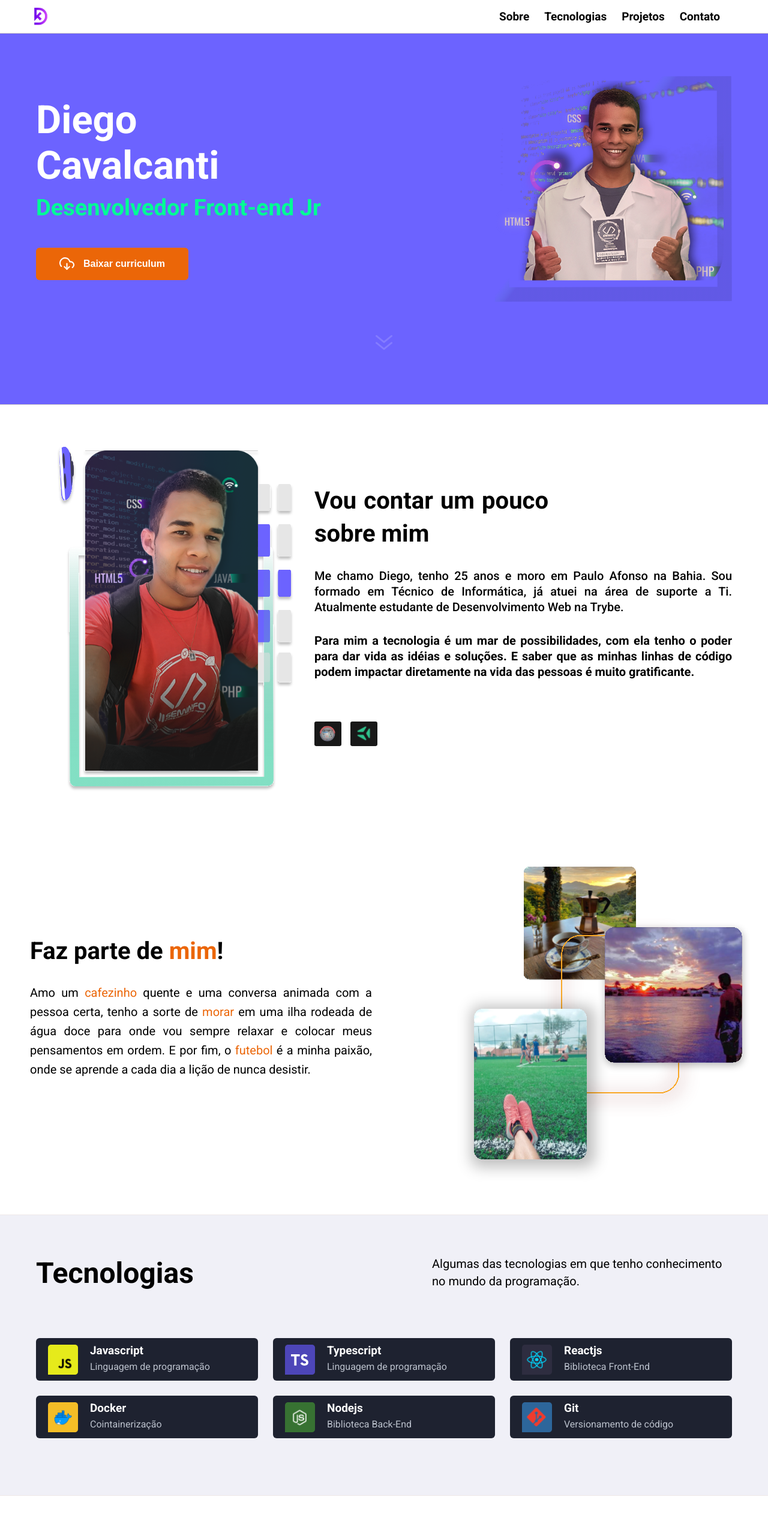
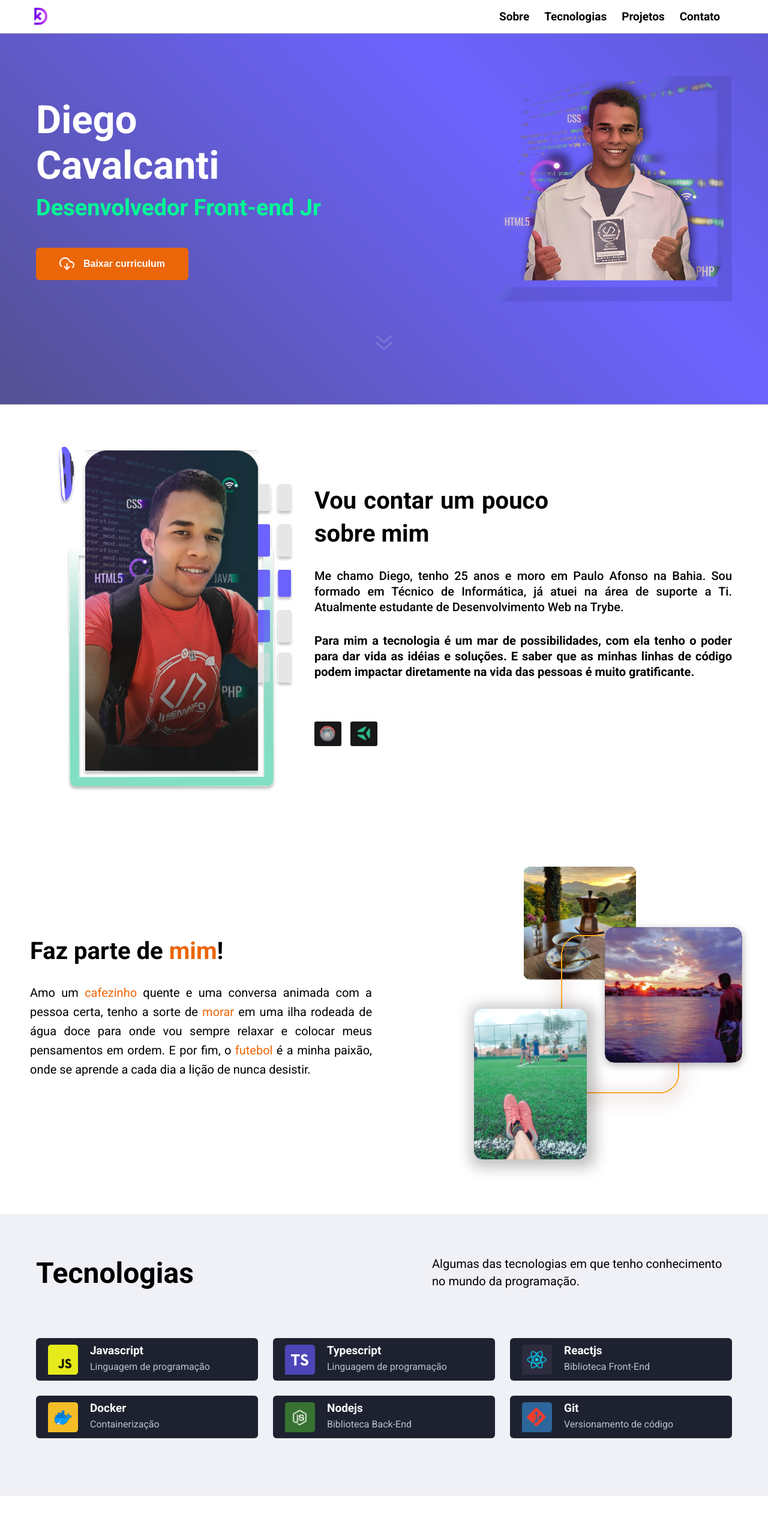
Before and after one commit to diegotimao/portifolio, a React (Create React App) app: page / in a window 1280 px wide. Shown: the top 2566 px of the page at 60% size. Built offline with nearby package versions, Linux system fonts and the light colour scheme.

Commit message:
feat: Adicionando readme.md portifólio

```diff
--- a/src/components/Banner/banner.css
+++ b/src/components/Banner/banner.css
@@ -1,14 +1,29 @@
 .banner-container {
-  background: #6C63FF;
+  background: linear-gradient(45deg, #514f88, #6C63FF, #4f4ba1);
   /* background-image: url('../../assets/banner.svg'); */
   background-position: center;
   background-repeat: none;
-  background-size: cover;
+  background-size: 150% 150%;
   border-top: 1px solid rgb(204, 199, 199);
   border-bottom: 1px solid rgb(204, 199, 199);
   height: 620px;
   width: 100%;
   z-index: 0;
+  animation: colors ease 2s infinite;
+}
+
+@keyframes colors {
+  0% {
+    background-position: 0 50%;
+  }
+
+  50% {
+    background-position: 20% 100%;
+  }
+
+  100% {
+    background-position: 0 50%;
+  }
 }
 
 .banner-content {
--- a/src/services/tecks.js
+++ b/src/services/tecks.js
@@ -24,7 +24,7 @@ const tecks = [
   {
     teckname: 'Docker',
     icon: dockerImage,
-    description: 'Cointainerização',
+    description: 'Containerização',
   },
   {
     teckname: 'Nodejs',
```
Also changed, not shown: src/assets/layout.png (added), 1 other file (tests, documents, lock files or other folders).
